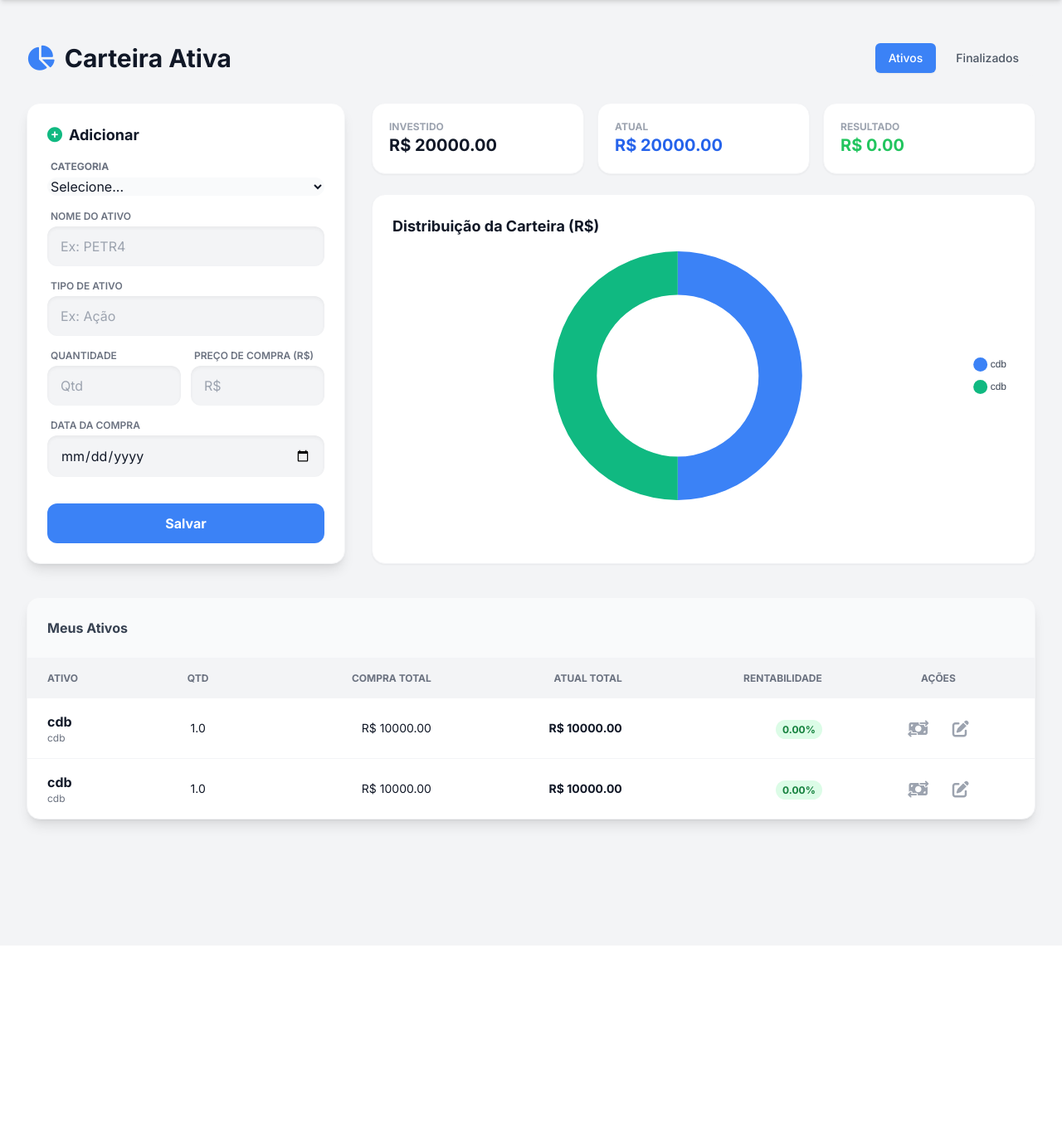
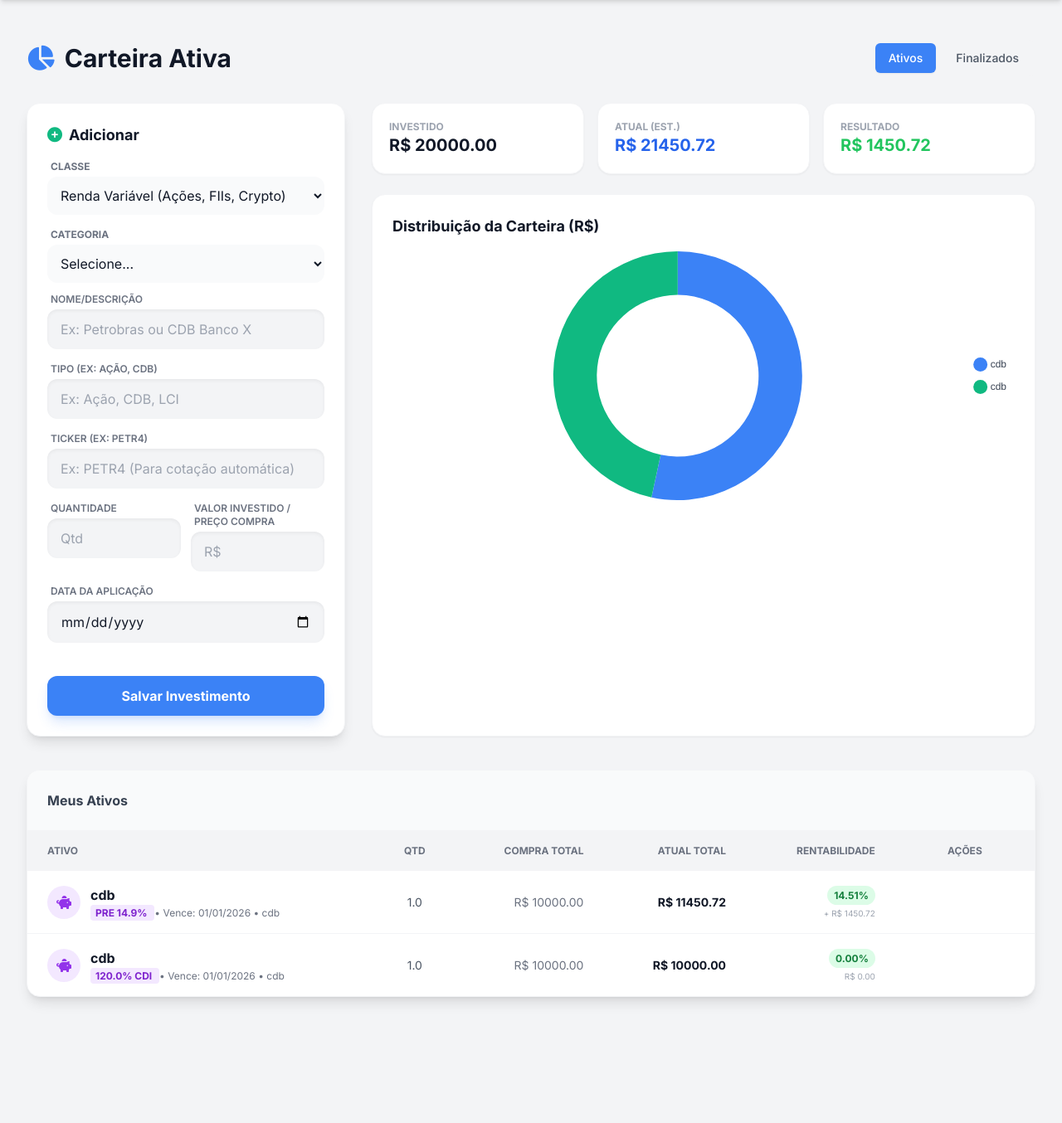
Before and after one commit to fabiog2020/Portfolio-Fullstack-7M, a Flask app: page /investimentos/ in a window 1280 px wide. Shown: the part 64-1418 px from the top of the page at 83% size. Before the commit the page ends 1072 px from the top, so only its background shows below. Run offline with Flask 3, Linux system fonts and the light colour scheme; a user stored in the database is signed in; some libraries are stand-ins or nearby versions.

Commit message:
feat(investimentos): implementa motor de renda fixa com integração ao BCB
- Adiciona distinção explícita entre Renda Fixa e Variável (DB e Forms).
- Cria 'bcb_service' para consulta oficial de CDI e IPCA (SGS/Banco Central).
- Implementa motor de cálculo matemático para taxas Pré, Pós (CDI) e Inflação.
- Refatora rotas para aplicar lógica de precificação baseada na classe do ativo.
- Atualiza UI: formulário dinâmico e visualização de taxas na tabela.

```diff
--- a/forms/investimento_form.py
+++ b/forms/investimento_form.py
@@ -1,48 +1,35 @@
 # forms/investimento_form.py
 from flask_wtf import FlaskForm
-from wtforms import DateField, StringField
-from wtforms.validators import DataRequired, Length, NumberRange
-
+from wtforms import DateField, StringField, SelectField
+from wtforms.validators import DataRequired, Length, NumberRange, Optional
 from .custom_fields import BrazilianFloatField
 
-
 class InvestimentoForm(FlaskForm):
-    tipo = StringField(
-        "Tipo de Ativo",
-        validators=[
-            DataRequired(
-                message="Informe o tipo do investimento (ex: Ação, FII, CDB)."
-            ),
-            Length(max=50, message="O tipo deve ter no máximo 50 caracteres."),
-        ],
+    # --- CAMPO DECISOR ---
+    classe = SelectField(
+        "Classe do Ativo",
+        choices=[('Variavel', 'Renda Variável (Ações, FIIs, Crypto)'), ('Fixa', 'Renda Fixa (CDB, LCI, Tesouro)')],
+        validators=[DataRequired()],
+        default='Variavel'
     )
 
-    nome = StringField(
-        "Nome do Ativo",
-        validators=[
-            DataRequired(message="Informe o nome do ativo (ex: PETR4, HGLG11)."),
-            Length(max=100, message="O nome deve ter no máximo 100 caracteres."),
-        ],
+    # Campos Gerais
+    tipo = StringField("Tipo (Ex: Ação, CDB)", validators=[DataRequired(), Length(max=50)])
+    nome = StringField("Nome/Descrição", validators=[DataRequired(), Length(max=100)])
+
+    # Renda Variável
+    ticker = StringField("Ticker (Ex: PETR4)", validators=[Optional(), Length(max=20)])
+
+    # Renda Fixa
+    indice = SelectField(
+        "Índice",
+        choices=[('', 'Selecione...'), ('PRE', 'Pré-fixado'), ('CDI', 'CDI'), ('IPCA', 'IPCA')],
+        validators=[Optional()]
     )
+    taxa_contratada = BrazilianFloatField("Taxa (%)", validators=[Optional()])
+    data_vencimento = DateField("Vencimento", format="%Y-%m-%d", validators=[Optional()])
 
-    quantidade = BrazilianFloatField(
-        "Quantidade",
-        validators=[
-            DataRequired(message="Informe a quantidade."),
-            NumberRange(min=0.0001, message="A quantidade deve ser maior que zero."),
-        ],
-    )
-
-    preco_compra = BrazilianFloatField(
-        "Preço de compra (R$)",
-        validators=[
-            DataRequired(message="Informe o preço de compra."),
-            NumberRange(min=0.0, message="O preço não pode ser negativo."),
-        ],
-    )
-
-    data_compra = DateField(
-        "Data da compra",
-        format="%Y-%m-%d",
-        validators=[DataRequired(message="Informe a data da compra.")],
-    )
+    # Valores
+    quantidade = BrazilianFloatField("Quantidade", validators=[DataRequired()])
+    preco_compra = BrazilianFloatField("Valor Investido / Preço Compra", validators=[DataRequired()])
+    data_compra = DateField("Data da Aplicação", format="%Y-%m-%d", validators=[DataRequired()])
--- a/requirements.txt
+++ b/requirements.txt
@@ -9,6 +9,7 @@ python-dotenv==1.0.1
 email-validator==2.1.0.post1
 yfinance
 pandas==2.2.3
+requests==2.31.0
 
 # Ferramentas de Desenvolvimento e Qualidade
 pytest==8.0.0
--- a/templates/investimentos.html
+++ b/templates/investimentos.html
@@ -7,8 +7,26 @@
 <!-- Carrega Chart.js -->
 <script src="https://cdn.jsdelivr.net/npm/chart.js"></script>
 
-<!-- SCRIPT 1: Lógica do Modal (Topo) -->
+<!-- SCRIPT 1: Lógica Visual (Campos Dinâmicos e Modal) -->
 <script>
+    // --- Lógica de Mostrar/Esconder Campos ---
+    function toggleCamposInvestimento() {
+        const selectClasse = document.querySelector('select[name="classe"]');
+        const divVariavel = document.getElementById('campos-variavel');
+        const divFixa = document.getElementById('campos-fixa');
+
+        if (!selectClasse) return;
+
+        if (selectClasse.value === 'Fixa') {
+            divVariavel.classList.add('hidden');
+            divFixa.classList.remove('hidden');
+        } else {
+            divVariavel.classList.remove('hidden');
+            divFixa.classList.add('hidden');
+        }
+    }
+
+    // --- Lógica do Modal de Venda ---
     function abrirModalVenda(id, nome, qtd) {
         const modal = document.getElementById('modalVenda');
         const form = document.getElementById('formVenda');
@@ -27,6 +45,16 @@
         const modal = document.getElementById('modalVenda');
         if (modal) modal.classList.add('hidden');
     }
+
+    // Inicializa o estado dos campos ao carregar a página
+    document.addEventListener('DOMContentLoaded', function () {
+        toggleCamposInvestimento();
+        // Adiciona listener para mudança
+        const selectClasse = document.querySelector('select[name="classe"]');
+        if (selectClasse) {
+            selectClasse.addEventListener('change', toggleCamposInvestimento);
+        }
+    });
 </script>
 
 <div class="max-w-7xl mx-auto px-4 sm:px-6 lg:px-8 py-8 mb-20">
@@ -57,35 +85,69 @@
     {% if modo == 'carteira' %}
     <div class="grid grid-cols-1 lg:grid-cols-3 gap-8 mb-10">
 
-        <!-- Formulário (Esquerda) -->
+        <!-- Formulário Inteligente (Esquerda) -->
         <div
             class="bg-white dark:bg-dark-card p-6 rounded-2xl shadow-lg border border-gray-100 dark:border-gray-800 h-fit">
             <h2 class="text-lg font-bold text-gray-900 dark:text-white mb-4 flex items-center">
                 <i class="fa-solid fa-plus-circle mr-2 text-brand-green"></i> Adicionar
             </h2>
+
             {% from "macros/forms.html" import render_field, render_submit %}
+
             <form method="post" action="{{ url_for('investments.investimentos') }}">
                 {{ form.hidden_tag() }}
+
+                <!-- 1. CLASSE DO ATIVO (Decisor) -->
                 <div class="mb-4">
+                    <label class="block text-xs font-bold text-gray-500 uppercase mb-1 ml-1">Classe</label>
+                    <!-- Aplicamos classe manual para garantir estilo igual ao macro -->
+                    {{ form.classe(class="block w-full px-3 py-3 rounded-xl bg-gray-50 dark:bg-dark-input
+                    border-gray-300 dark:border-gray-600 focus:ring-brand-blue text-gray-900 dark:text-white
+                    transition") }}
+                </div>
+
+                <div class="mb-3">
                     <label class="block text-xs font-bold text-gray-500 uppercase mb-1 ml-1">Categoria</label>
                     <select name="categoria_id" required
-                        class="w-full rounded-xl bg-gray-50 dark:bg-dark-input border-gray-300 dark:border-gray-600 focus:ring-brand-blue dark:text-white">
+                        class="block w-full px-3 py-3 rounded-xl bg-gray-50 dark:bg-dark-input border-gray-300 dark:border-gray-600 focus:ring-brand-blue text-gray-900 dark:text-white transition">
                         <option value="" disabled selected>Selecione...</option>
                         {% for cat in categorias_investimento %}
                         <option value="{{ cat.id }}">{{ cat.nome }}</option>
                         {% endfor %}
                     </select>
                 </div>
-                {{ render_field(form.nome, placeholder="Ex: PETR4") }}
-                {{ render_field(form.tipo, placeholder="Ex: Ação") }}
-                <div class="grid grid-cols-2 gap-3">
+
+                {{ render_field(form.nome, placeholder="Ex: Petrobras ou CDB Banco X") }}
+                {{ render_field(form.tipo, placeholder="Ex: Ação, CDB, LCI") }}
+
+                <!-- CAMPOS ESPECÍFICOS: RENDA VARIÁVEL -->
+                <div id="campos-variavel" class="transition-all duration-300">
+                    {{ render_field(form.ticker, placeholder="Ex: PETR4 (Para cotação automática)") }}
+                </div>
+
+                <!-- CAMPOS ESPECÍFICOS: RENDA FIXA -->
+                <div id="campos-fixa"
+                    class="hidden space-y-3 bg-gray-50 dark:bg-gray-800/50 p-3 rounded-xl border border-gray-200 dark:border-gray-700 mb-4 transition-all duration-300">
+                    <p class="text-xs font-bold text-blue-500 uppercase mb-2">Dados de Rentabilidade</p>
+                    <div class="grid grid-cols-2 gap-3">
+                        {{ render_field(form.indice) }}
+                        {{ render_field(form.taxa_contratada, placeholder="%") }}
+                    </div>
+                    {{ render_field(form.data_vencimento, type="date") }}
+                </div>
+
+                <!-- VALORES FINANCEIROS -->
+                <div class="grid grid-cols-2 gap-3 mt-4">
                     {{ render_field(form.quantidade, placeholder="Qtd", type="number", step="0.000001") }}
-                    {{ render_field(form.preco_compra, placeholder="R$", type="number", step="0.01") }}
+                    {{ render_field(form.preco_compra, label="Valor Investido (Total ou Unit)", placeholder="R$",
+                    type="number", step="0.01") }}
                 </div>
+
                 {{ render_field(form.data_compra, type="date") }}
+
                 <button type="submit"
-                    class="mt-4 w-full py-3 bg-brand-blue text-white font-bold rounded-xl hover:bg-blue-700 transition">
-                    Salvar
+                    class="mt-6 w-full py-3 bg-brand-blue text-white font-bold rounded-xl hover:bg-blue-700 transition shadow-lg shadow-brand-blue/20">
+                    Salvar Investimento
                 </button>
             </form>
         </div>
@@ -102,7 +164,7 @@
                 </div>
                 <div
                     class="bg-white dark:bg-dark-card p-5 rounded-2xl shadow-sm border border-gray-100 dark:border-gray-800">
-                    <p class="text-xs font-bold text-gray-400 uppercase">Atual</p>
+                    <p class="text-xs font-bold text-gray-400 uppercase">Atual (Est.)</p>
                     <p class="text-xl font-extrabold text-blue-600">R$ {{ "%.2f"|format(total_atual) }}</p>
                 </div>
                 {% set lucro_total = total_atual - total_investido %}
@@ -115,15 +177,12 @@
                 </div>
             </div>
 
-            <!-- CONTAINER DO GRÁFICO -->
-            <!-- Adicionamos o Título HTML aqui para controle total do estilo -->
+            <!-- GRÁFICO -->
             <div
                 class="bg-white dark:bg-dark-card p-6 rounded-2xl shadow-sm border border-gray-100 dark:border-gray-800 flex flex-col h-full">
                 <h3 class="text-lg font-bold text-gray-900 dark:text-white mb-4">
                     Distribuição da Carteira (R$)
                 </h3>
-
-                <!-- Área do Canvas com Altura Fixa -->
                 <div style="height: 300px; width: 100%; position: relative;">
                     <canvas id="investimentoChart"></canvas>
                 </div>
@@ -131,7 +190,7 @@
         </div>
     </div>
 
-    <!-- Lista de Ativos -->
+    <!-- LISTA DE ATIVOS -->
     <div
         class="bg-white dark:bg-dark-card rounded-2xl shadow-lg border border-gray-100 dark:border-gray-800 overflow-hidden mb-10">
         <div class="p-6 border-b border-gray-100 dark:border-gray-700 bg-gray-50 dark:bg-gray-800/50">
@@ -151,38 +210,92 @@
                 </thead>
                 <tbody class="divide-y divide-gray-100 dark:divide-gray-800">
                     {% for item in dados %}
-                    <tr class="hover:bg-gray-50 dark:hover:bg-gray-800/50 transition">
-                        <td class="px-6 py-4 font-bold text-gray-900 dark:text-white">
-                            {{ item.obj.ticker or item.obj.nome }}
-                            <span class="block text-xs font-normal text-gray-500">{{ item.obj.tipo }}</span>
+                    <tr class="hover:bg-gray-50 dark:hover:bg-gray-800/50 transition group">
+                        <td class="px-6 py-4">
+                            <div class="flex items-center">
+                                <!-- Ícone baseado na classe -->
+                                <div
+                                    class="h-10 w-10 rounded-full flex items-center justify-center mr-3
+                                    {{ 'bg-purple-100 text-purple-600' if item.obj.classe == 'Fixa' else 'bg-blue-100 text-blue-600' }}">
+                                    {% if item.obj.classe == 'Fixa' %}
+                                    <i class="fa-solid fa-piggy-bank"></i>
+                                    {% else %}
+                                    <i class="fa-solid fa-chart-line"></i>
+                                    {% endif %}
+                                </div>
+
+                                <div>
+                                    <p class="font-bold text-gray-900 dark:text-white">
+                                        {{ item.obj.nome }}
+                                    </p>
+
+                                    <!-- Exibição Inteligente: Ticker ou Taxa -->
+                                    <p class="text-xs text-gray-500 mt-0.5">
+                                        {% if item.obj.classe == 'Fixa' and item.obj.indice %}
+                                        <span class="bg-purple-100 text-purple-700 px-1.5 py-0.5 rounded font-bold">
+                                            {% if item.obj.indice == 'PRE' %}
+                                            PRE {{ item.obj.taxa_contratada }}%
+                                            {% elif item.obj.indice == 'CDI' %}
+                                            {{ item.obj.taxa_contratada }}% CDI
+                                            {% elif item.obj.indice == 'IPCA' %}
+                                            IPCA + {{ item.obj.taxa_contratada }}%
+                                            {% endif %}
+                                        </span>
+                                        {% if item.obj.data_vencimento %}
+                                        • Vence: {{ item.obj.data_vencimento.strftime('%d/%m/%Y') }}
+                                        {% endif %}
+                                        {% else %}
+                                        <span class="bg-blue-100 text-blue-700 px-1.5 py-0.5 rounded font-bold">
+                                            {{ item.obj.ticker or 'RV' }}
+                                        </span>
+                                        {% endif %}
+                                        • {{ item.obj.tipo }}
+                                    </p>
+                                </div>
+                            </div>
                         </td>
-                        <td class="px-6 py-4 text-center text-sm">{{ item.obj.quantidade }}</td>
-                        <td class="px-6 py-4 text-right text-sm">R$ {{ "%.2f"|format(item.obj.preco_compra *
-                            item.obj.quantidade) }}</td>
-                        <td class="px-6 py-4 text-right text-sm font-bold">R$ {{ "%.2f"|format(item.valor_total_atual)
-                            }}</td>
+
+                        <td class="px-6 py-4 text-center text-sm text-gray-600 dark:text-gray-300">
+                            {{ item.obj.quantidade }}
+                        </td>
+
+                        <td class="px-6 py-4 text-right text-sm text-gray-500">
+                            R$ {{ "%.2f"|format(item.obj.preco_compra * item.obj.quantidade) }}
+                        </td>
+
+                        <td class="px-6 py-4 text-right text-sm font-bold text-gray-900 dark:text-white">
+                            R$ {{ "%.2f"|format(item.valor_total_atual) }}
+                        </td>
+
                         <td class="px-6 py-4 text-right">
                             <span
                                 class="px-2 py-1 rounded-full text-xs font-bold {{ 'bg-green-100 text-green-700' if item.rentabilidade >= 0 else 'bg-red-100 text-red-700' }}">
                                 {{ "%.2f"|format(item.rentabilidade) }}%
                             </span>
+                            <div class="text-[10px] text-gray-400 mt-1">
+                                {{ "+" if item.lucro_reais > 0 else "" }} R$ {{ "%.2f"|format(item.lucro_reais) }}
+                            </div>
                         </td>
-                        <td class="px-6 py-4 text-center space-x-2">
+
+                        <td
+                            class="px-6 py-4 text-center space-x-1 opacity-100 lg:opacity-0 group-hover:opacity-100 transition-opacity">
                             <button type="button"
                                 onclick="abrirModalVenda('{{ item.obj.id }}', '{{ item.obj.nome|replace("'", "") }}'
-                                , '{{ item.obj.quantidade }}' )" class="text-gray-400 hover:text-green-600 p-2"
-                                title="Vender">
+                                , '{{ item.obj.quantidade }}' )"
+                                class="text-gray-400 hover:text-green-600 p-2 rounded-lg hover:bg-green-50 transition"
+                                title="Vender/Baixar">
                                 <i class="fa-solid fa-money-bill-transfer fa-lg"></i>
                             </button>
                             <a href="{{ url_for('investments.editar_investimento', id=item.obj.id) }}"
-                                class="text-gray-400 hover:text-blue-600 p-2" title="Editar">
+                                class="text-gray-400 hover:text-blue-600 p-2 rounded-lg hover:bg-blue-50 transition"
+                                title="Editar">
                                 <i class="fa-solid fa-pen-to-square fa-lg"></i>
                             </a>
                         </td>
                     </tr>
                     {% else %}
                     <tr>
-                        <td colspan="6" class="p-8 text-center text-gray-400">Nenhum ativo.</td>
+                        <td colspan="6" class="p-8 text-center text-gray-400">Nenhum ativo encontrado.</td>
                     </tr>
                     {% endfor %}
                 </tbody>
@@ -191,7 +304,7 @@
     </div>
     {% endif %}
 
-    <!-- MODO HISTÓRICO -->
+    <!-- MODO HISTÓRICO (Mantido igual) -->
     {% if modo == 'historico' %}
     <div class="space-y-6">
         <div class="bg-white dark:bg-dark-card p-4 rounded-2xl shadow-sm border border-gray-100 dark:border-gray-800">
@@ -247,7 +360,7 @@
 
 </div>
 
-<!-- MODAL HTML -->
+<!-- MODAL DE VENDA -->
 <div id="modalVenda" class="fixed inset-0 z-50 hidden" aria-labelledby="modal-title" role="dialog" aria-modal="true">
     <div class="flex items-end justify-center min-h-screen pt-4 px-4 pb-20 text-center sm:block sm:p-0">
         <div class="fixed inset-0 bg-gray-900 bg-opacity-75 transition-opacity" onclick="fecharModalVenda()"></div>
@@ -281,7 +394,7 @@
     </div>
 </div>
 
-<!-- SCRIPT 2: Lógica do Gráfico -->
+<!-- SCRIPT GRÁFICO (Chart.js) -->
 <script>
     document.addEventListener('DOMContentLoaded', function () {
         const ctx = document.getElementById('investimentoChart');
@@ -325,7 +438,6 @@
                 responsive: true,
                 maintainAspectRatio: false,
                 plugins: {
-                    // Título REMOVIDO aqui (pois já está no HTML)
                     title: { display: false },
                     legend: {
                         position: 'right',
@@ -340,9 +452,7 @@
                         callbacks: {
                             label: function (context) {
                                 let label = context.label || '';
-                                if (label) {
-                                    label += ': ';
-                                }
+                                if (label) { label += ': '; }
                                 const value = context.raw;
                                 label += new Intl.NumberFormat('pt-BR', { style: 'currency', currency: 'BRL' }).format(value);
                                 return label;
@@ -358,23 +468,8 @@
         // Gráfico Vazio
         new Chart(ctx, {
             type: 'doughnut',
-            data: {
-                labels: ['Carteira Vazia'],
-                datasets: [{
-                    data: [1],
-                    backgroundColor: ['#E5E7EB'],
-                    borderWidth: 0
-                }]
-            },
-            options: {
-                responsive: true,
-                maintainAspectRatio: false,
-                plugins: {
-                    legend: { display: false },
-                    title: { display: false }
-                },
-                cutout: '70%'
-            }
+            data: { labels: ['Vazio'], datasets: [{ data: [1], backgroundColor: ['#E5E7EB'] }] },
+            options: { cutout: '70%', plugins: { legend: { display: false } } }
         });
     }
     });
```
Also changed, not shown: blueprints/investment_routes.py (+101 -29 lines), models/models_finance.py (+15 -10 lines), services/bcb_service.py (added, +83 -0 lines), services/fixed_income_service.py (added, +60 -0 lines), instance/finance.db.
